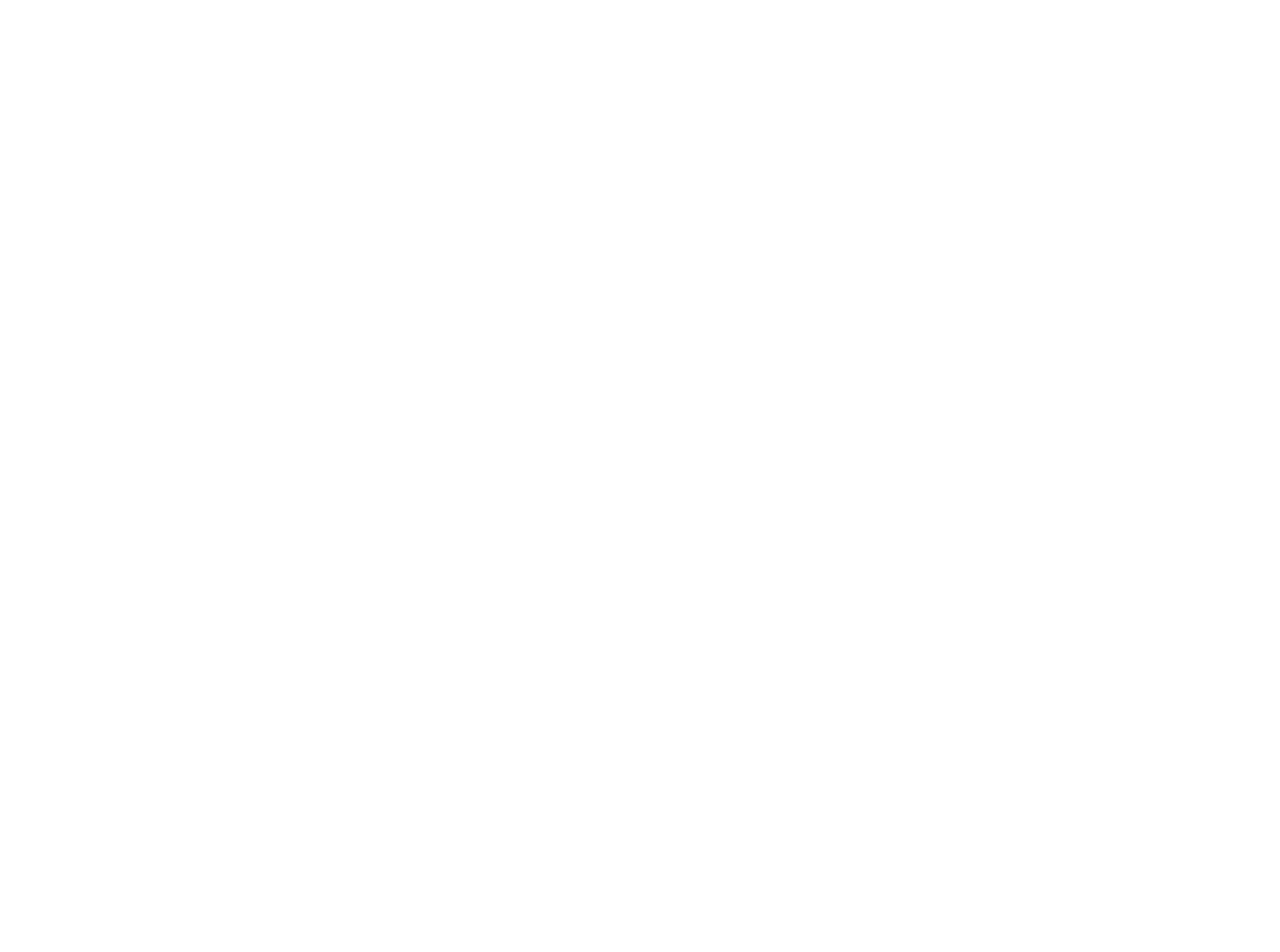
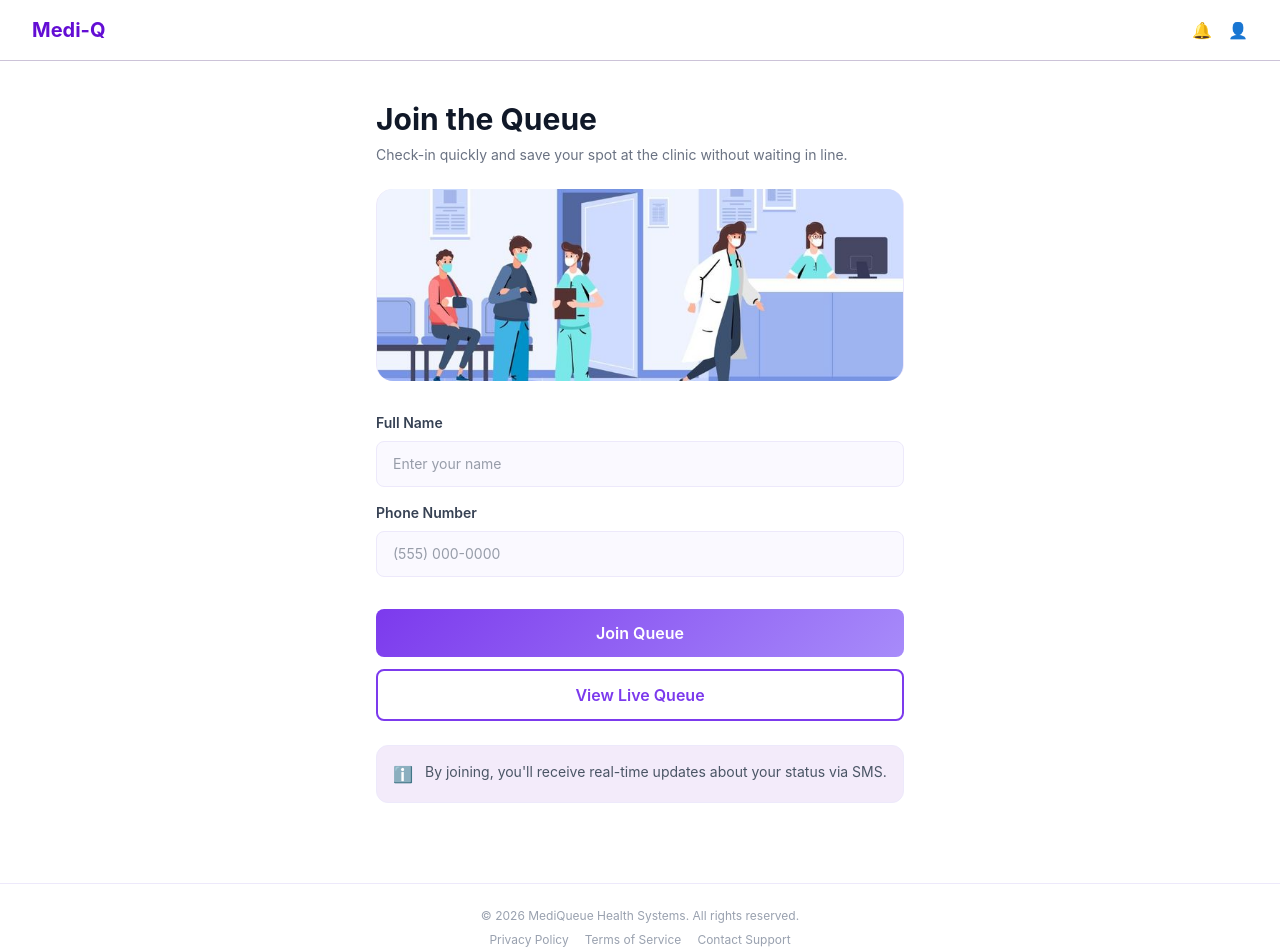
Before and after one commit to tanujkinkar9/Medi-Q, a React (Vite) app in the folder client/: page /join in a window 1280 px wide. Before the commit this address had no page. Shown: the top 952 px of the page. Before the commit the page ends 800 px from the top, so only its background shows below. Built offline with nearby package versions, Linux system fonts and the light colour scheme.

Commit message:
feat:Join Queue page

```diff
--- a/client/src/App.jsx
+++ b/client/src/App.jsx
@@ -1,12 +1,14 @@
 import { Routes, Route } from 'react-router-dom'
 import Landing from './pages/patient/Landing'
 import Login from './pages/staff/Login'
+import JoinQueue from './pages/patient/JoinQueue'
 
 function App() {
   return (
     <Routes>
       <Route path="/" element={<Landing />}/>
       <Route path="/login" element={<Login/>}/>
+      <Route path="/join" element={<JoinQueue/>}/>
       </Routes>
   )
 }
--- /dev/null
+++ b/client/src/pages/patient/JoinQueue.jsx
@@ -0,0 +1,89 @@
+import waitingRoom from "../../assets/WaitingRoom.jpg";
+function JoinQueue() {
+  return (
+    <div className="min-h-screen bg-white">
+
+      {/* Navbar */}
+      <nav className="flex items-center justify-between px-8 py-4" style={{borderBottom: '1px solid #ccc3d8'}}>
+        <span className="font-bold text-xl" style={{color: '#630ed4'}}>Medi-Q</span>
+        <div className="flex items-center gap-4">
+          <span className="text-gray-400 cursor-pointer">🔔</span>
+          <span className="text-gray-400 cursor-pointer">👤</span>
+        </div>
+      </nav>
+
+      {/* Main Content */}
+      <div className="max-w-xl mx-auto px-6 py-10">
+
+        {/* Heading */}
+        <h1 className="text-3xl font-bold text-gray-900 mb-2">Join the Queue</h1>
+        <p className="text-gray-500 text-sm mb-6">Check-in quickly and save your spot at the clinic without waiting in line.</p>
+
+        {/* Clinic Image */}
+        <div className="w-full h-48 rounded-2xl mb-8 flex items-center justify-center text-gray-400"
+          style={{background: '#f3ebfa', border: '1px solid #ede9fb'}}>
+          <img
+                src={waitingRoom}
+                alt="Clinic"
+                className="w-full h-48 rounded-2xl object-cover"
+                />
+        </div>
+
+        {/* Full Name */}
+        <div className="mb-4">
+          <label className="text-sm font-semibold text-gray-700 mb-2 block">Full Name</label>
+          <input
+            type="text"
+            placeholder="Enter your name"
+            className="w-full px-4 py-3 rounded-lg text-gray-700 outline-none text-sm"
+            style={{border: '1px solid #ede9fb', background: '#faf9ff'}}
+          />
+        </div>
+
+        {/* Phone Number */}
+        <div className="mb-8">
+          <label className="text-sm font-semibold text-gray-700 mb-2 block">Phone Number</label>
+          <input
+            type="tel"
+            placeholder="(555) 000-0000"
+            className="w-full px-4 py-3 rounded-lg text-gray-700 outline-none text-sm"
+            style={{border: '1px solid #ede9fb', background: '#faf9ff'}}
+          />
+        </div>
+
+        {/* Join Queue Button */}
+        <button className="w-full py-3 rounded-lg text-white font-semibold mb-3"
+          style={{background: 'linear-gradient(135deg, #7c3aed, #a78bfa)'}}>
+          Join Queue
+        </button>
+
+        {/* View Live Queue Button */}
+        <button className="w-full py-3 rounded-lg font-semibold mb-6"
+          style={{border: '2px solid #7c3aed', color: '#7c3aed', background: 'white'}}>
+          View Live Queue
+        </button>
+
+        {/* Info note */}
+        <div className="flex items-start gap-3 rounded-xl p-4"
+          style={{background: '#f3ebfa', border: '1px solid #ede9fb'}}>
+          <span>ℹ️</span>
+          <p className="text-sm text-gray-600">By joining, you'll receive real-time updates about your status via SMS.</p>
+        </div>
+
+      </div>
+
+      {/* Footer */}
+      <footer className="text-center py-6 mt-10" style={{borderTop: '1px solid #ede9fb'}}>
+        <p className="text-xs text-gray-400">© 2026 MediQueue Health Systems. All rights reserved.</p>
+        <div className="flex items-center justify-center gap-4 mt-2">
+          <a href="#" className="text-xs text-gray-400">Privacy Policy</a>
+          <a href="#" className="text-xs text-gray-400">Terms of Service</a>
+          <a href="#" className="text-xs text-gray-400">Contact Support</a>
+        </div>
+      </footer>
+
+    </div>
+  )
+}
+
+export default JoinQueue;
```
Also changed, not shown: client/src/assets/WaitingRoom.jpg (added).
